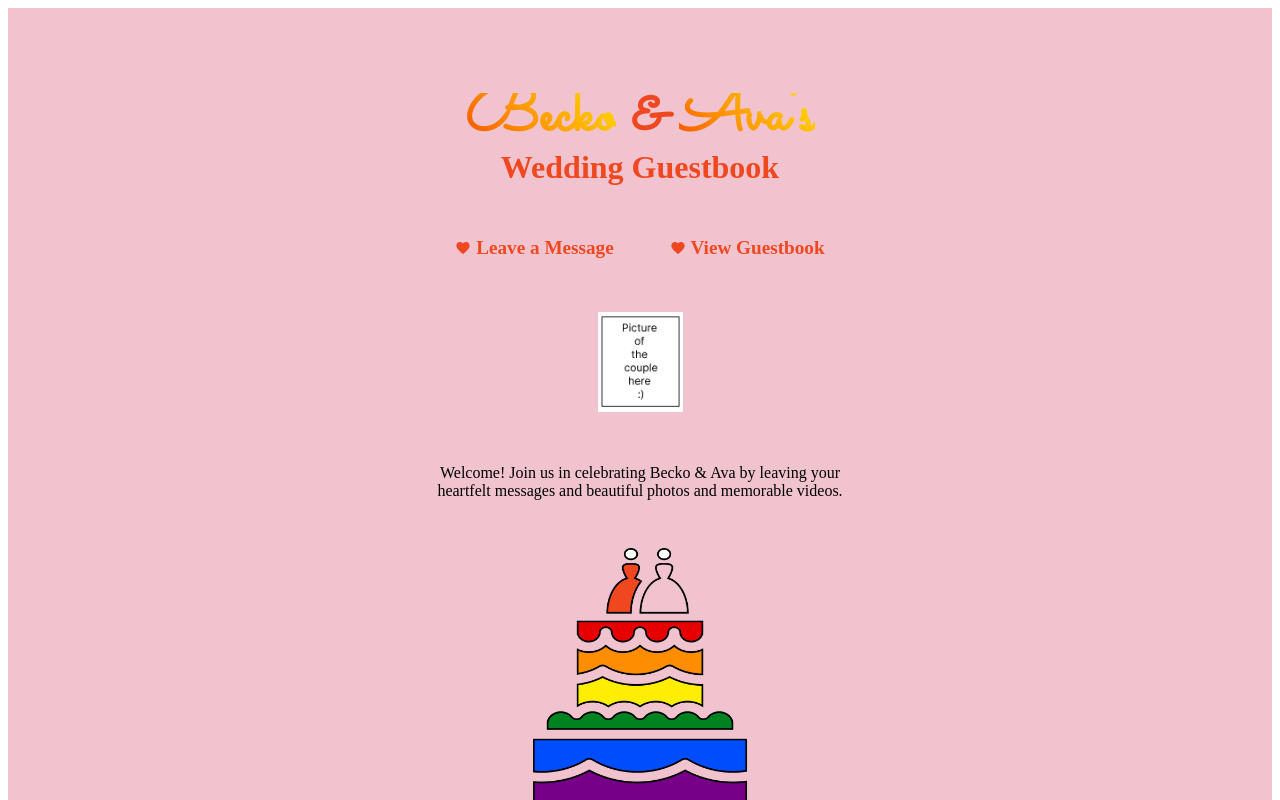
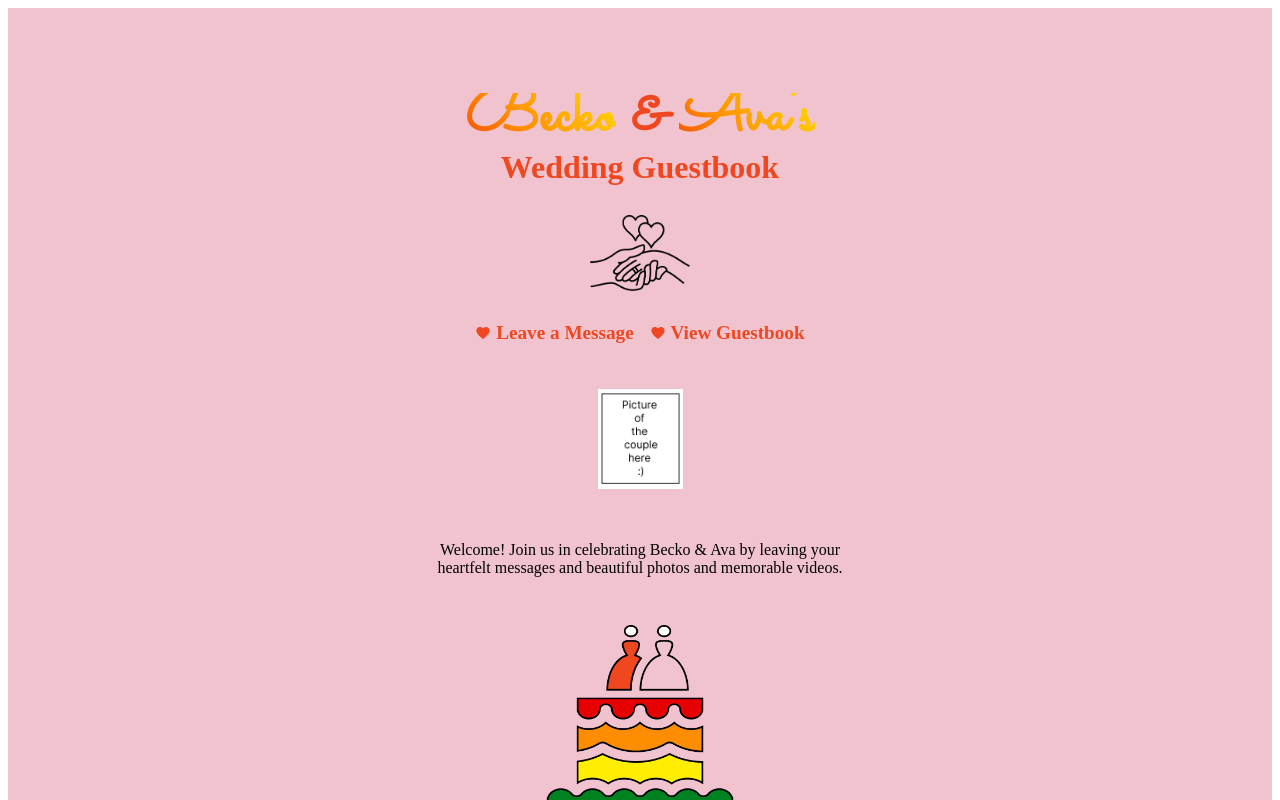
Before and after one commit to GinaHorch/becko-ava-wedding, a Next.js app: page / in a window 1280 px wide. Shown: the top 800 px of the page. Built offline with nearby package versions, Linux system fonts and the light colour scheme; a web font is replaced by a local one.

Commit message:
css changes

```diff
--- a/src/app/globals.css
+++ b/src/app/globals.css
@@ -162,6 +162,16 @@ body {
   box-shadow: 0 5px 15px rgba(145, 92, 182, .4);
 }
 
+.icon-between-title-and-nav {
+  margin: 0.5rem 0;
+  text-align: center;
+}
+
+.icon-between-title-and-nav img {
+  max-width: 100px;
+  height: auto;
+}
+
 /* Bouncing animation with more vertical movement and alternating */
 @keyframes bounceRight {
   0% {
--- a/src/app/page.tsx
+++ b/src/app/page.tsx
@@ -5,6 +5,8 @@ import Image from 'next/image';
 import weddingIcon1 from './images/wedding-icon-1.png';
 import weddingIcon2 from './images/wedding-icon-2.png';
 import blackWhiteSoccerBall from './images/black-white-soccer-ball.png';
+import weddingIcon3 from './images/wedding-icon-3.png';
+
 
 const HeartIcon = ({ color = '#ef471f', size = 16 }) => (
   <svg
@@ -66,22 +68,30 @@ export default function Home() {
         Wedding Guestbook <br />
       </h1>
 
+ {/* 👇 Insert wedding-icon-3.png here */}
+  <div className="icon-between-title-and-nav">
+    <Image
+      src={weddingIcon3}
+      alt="Decorative wedding icon"
+      width={100}
+      height={100}
+    />
+  </div>
 
       <nav className="landing-navigation">
         <ul>
           <li>
-      <a href="/upload" className="button glow-button">
+            <a href="/upload">
               <HeartIcon /> Leave a Message
             </a>
           </li>
           <li>
-      <a href="/gallery" className="button glow-button">
+            <a href="/gallery">
               <HeartIcon /> View Guestbook
             </a>
           </li>
         </ul>
       </nav>
-
 
       <div style={{ paddingTop: '1.5rem', textAlign: 'center' }}>
         <Image
```
Also changed, not shown: src/app/images/wedding-icon-3.png (added). Lines whose indentation alone changed are shown as unchanged.
